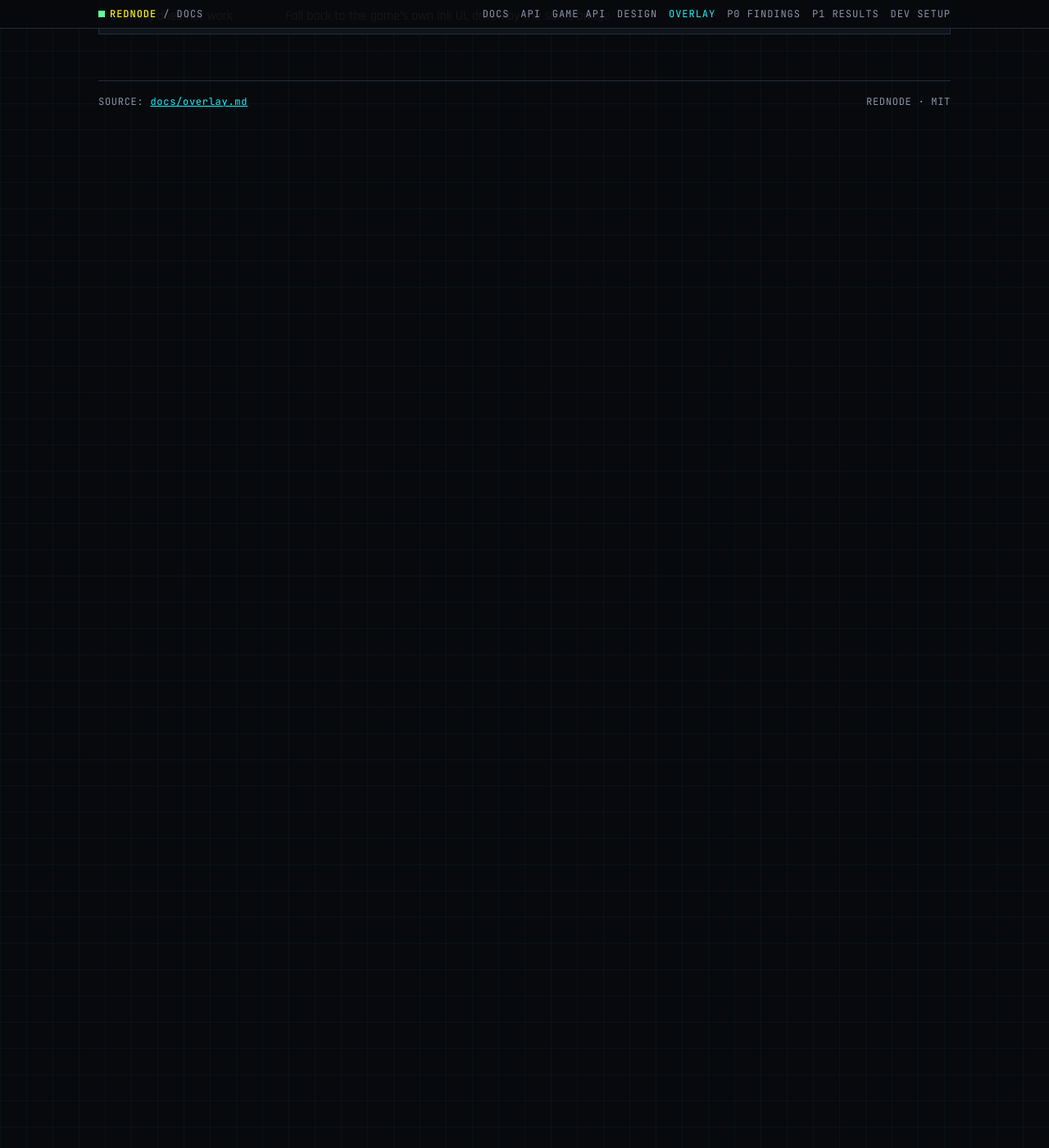
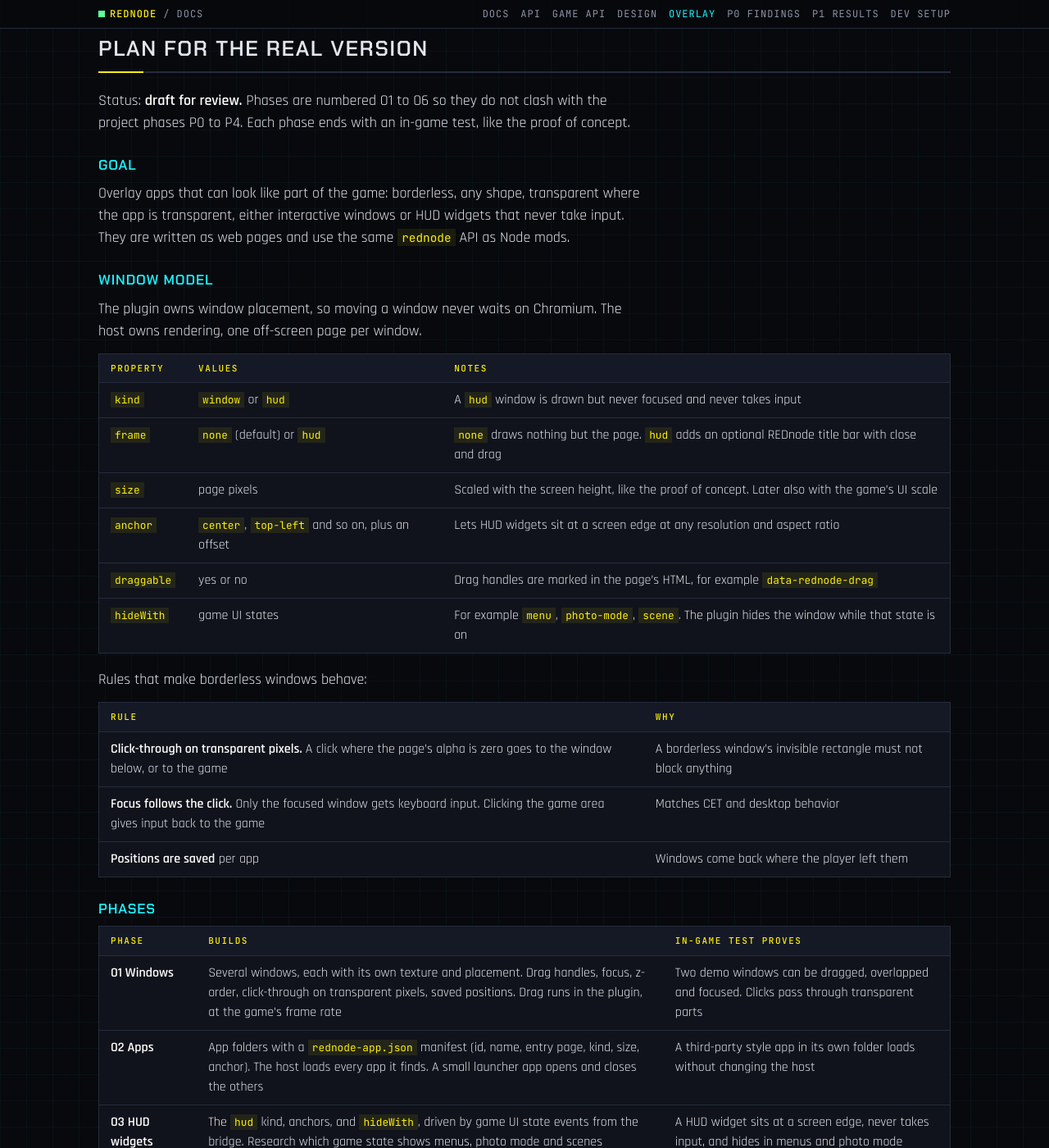
Before and after one commit to CyberbuildsAI/REDnode, a Jekyll site: the page built from docs/overlay.md, in a window 1280 px wide and 1400 px high, scrolled down 5538 px. Shown: the whole window at 82% size. Built offline with Jekyll 4.4.1, drawn with Linux system fonts in a browser that asks for light colours; our own code applies the rules of GitHub Pages for plain Markdown files; before the commit the page ends 5735 px from its top, so only the background shows below that; some of the changed text lies outside the part shown.

Commit message:
Plan the real version of the HTML overlay
Window model with borderless, transparent windows and click-through, HUD
widgets that hide with the game UI, and phases O1 to O6 from windows to
display hardening. Draft for review.

Co-Authored-By: Claude Opus 5.5 <noreply@anthropic.com>

```diff
--- a/docs/overlay.md
+++ b/docs/overlay.md
@@ -129,10 +129,9 @@ Observation: CET windows can be dragged. The REDnode panel cannot, because the p
 | Risk | Status |
 |---|---|
 | Coexisting with CET, which also hooks `Present` and the window procedure | Worked in run 2. REDnode patches the vtable entry and chains to whatever was there, so CET's code hook still runs |
-| Blocking game input | Unverified. If the game polls raw input instead of reading window messages, keys and mouse may still reach the game in interactive mode |
 | Mouse position while the game hides and locks the cursor | Handled by summing raw mouse movement into a virtual cursor. Worked in run 1 |
 | Blocking game input | Worked in runs 1 and 2, with and without CET |
-| Memory | Electron adds a few hundred MB. Unverified for this use |
+| Memory | Electron adds a few hundred MB. Not measured yet |
 | Frame pacing | Uploading a frame costs GPU time on the present path. Only done when the page repaints |
 | Upscalers and frame generation | Unverified. The overlay is drawn on the final back buffer, after them |
 
@@ -143,3 +142,65 @@ Observation: CET windows can be dragged. The REDnode panel cannot, because the p
 | All four steps work, no stutter | Plan the real version: shared GPU textures, multiple apps and windows, an app manifest, and folding the host into the Tier 2 runtime |
 | Drawing works, input does not | Look at how CET blocks input, the deferred CET analysis |
 | Drawing does not work | Fall back to the game's own ink UI, driven by the same bridge |
+
+The result was the first row.
+
+## Plan for the real version
+
+Status: **draft for review.** Phases are numbered O1 to O6 so they do not clash with the project phases P0 to P4. Each phase ends with an in-game test, like the proof of concept.
+
+### Goal
+
+Overlay apps that can look like part of the game: borderless, any shape, transparent where the app is transparent, either interactive windows or HUD widgets that never take input. They are written as web pages and use the same `rednode` API as Node mods.
+
+### Window model
+
+The plugin owns window placement, so moving a window never waits on Chromium. The host owns rendering, one off-screen page per window.
+
+| Property | Values | Notes |
+|---|---|---|
+| `kind` | `window` or `hud` | A `hud` window is drawn but never focused and never takes input |
+| `frame` | `none` (default) or `hud` | `none` draws nothing but the page. `hud` adds an optional REDnode title bar with close and drag |
+| `size` | page pixels | Scaled with the screen height, like the proof of concept. Later also with the game's UI scale |
+| `anchor` | `center`, `top-left` and so on, plus an offset | Lets HUD widgets sit at a screen edge at any resolution and aspect ratio |
+| `draggable` | yes or no | Drag handles are marked in the page's HTML, for example `data-rednode-drag` |
+| `hideWith` | game UI states | For example `menu`, `photo-mode`, `scene`. The plugin hides the window while that state is on |
+
+Rules that make borderless windows behave:
+
+| Rule | Why |
+|---|---|
+| **Click-through on transparent pixels.** A click where the page's alpha is zero goes to the window below, or to the game | A borderless window's invisible rectangle must not block anything |
+| **Focus follows the click.** Only the focused window gets keyboard input. Clicking the game area gives input back to the game | Matches CET and desktop behavior |
+| **Positions are saved** per app | Windows come back where the player left them |
+
+### Phases
+
+| Phase | Builds | In-game test proves |
+|---|---|---|
+| **O1 Windows** | Several windows, each with its own texture and placement. Drag handles, focus, z-order, click-through on transparent pixels, saved positions. Drag runs in the plugin, at the game's frame rate | Two demo windows can be dragged, overlapped and focused. Clicks pass through transparent parts |
+| **O2 Apps** | App folders with a `rednode-app.json` manifest (id, name, entry page, kind, size, anchor). The host loads every app it finds. A small launcher app opens and closes the others | A third-party style app in its own folder loads without changing the host |
+| **O3 HUD widgets** | The `hud` kind, anchors, and `hideWith`, driven by game UI state events from the bridge. Research which game state shows menus, photo mode and scenes | A HUD widget sits at a screen edge, never takes input, and hides in menus and photo mode |
+| **O4 Performance** | Shared GPU textures: Chromium renders to a D3D11 texture that the plugin opens in D3D12, so no pixel copy through the pipe. Updates only for changed regions. Measure memory and GPU cost | Several animated windows at 4K with no visible frame drop. Numbers recorded |
+| **O5 One runtime** | The overlay host becomes the Tier 2 runtime: Node mods and overlay apps in one process, one `rednode` package for both. Bridge methods grow from the two demo calls into the real API, generated from the game API data | A Node mod and an overlay app use the same API call and get the same answer |
+| **O6 Display** | HDR brightness calibration against the game's own HUD, DLSS frame generation, resolution and window-mode changes, ultrawide | The overlay looks right and stays stable across display modes |
+
+O1 to O3 make the feature usable. O4 makes it cheap. O5 joins it to the rest of REDnode. O6 hardens it.
+
+### Looking like the game
+
+| Topic | Approach | Status |
+|---|---|---|
+| Visual effects | CSS and WebGL in the page: glow, scanlines, glitch, chromatic aberration | Standard web techniques |
+| Fonts | The game's fonts cannot be shipped with REDnode. Use close open-source fonts, or load fonts from the player's own install at runtime | Loading from the install is unverified, and needs a licensing check |
+| Colors | Match the game's palette. In HDR, match the game HUD's brightness (O6) | |
+| Sound | Play UI sounds through the game's audio system with a bridge call, so they mix with the game | Unverified |
+
+### Known limits and research items
+
+| Item | Notes |
+|---|---|
+| Always on top | REDnode draws after the game finishes the frame, so its windows sit above everything, including game menus. Drawing under a game menu would need a hook inside the game's own UI rendering. Research item, not planned |
+| Game input while a window is focused | The game is paused for input while an interactive window has focus. This is intended, the same as CET |
+| World-space UI | Labels attached to 3D objects would need the camera through the bridge each frame and would draw over everything. Research item |
+| Steam Deck and Proton | Untested. D3D12 runs through vkd3d-proton there |
```
